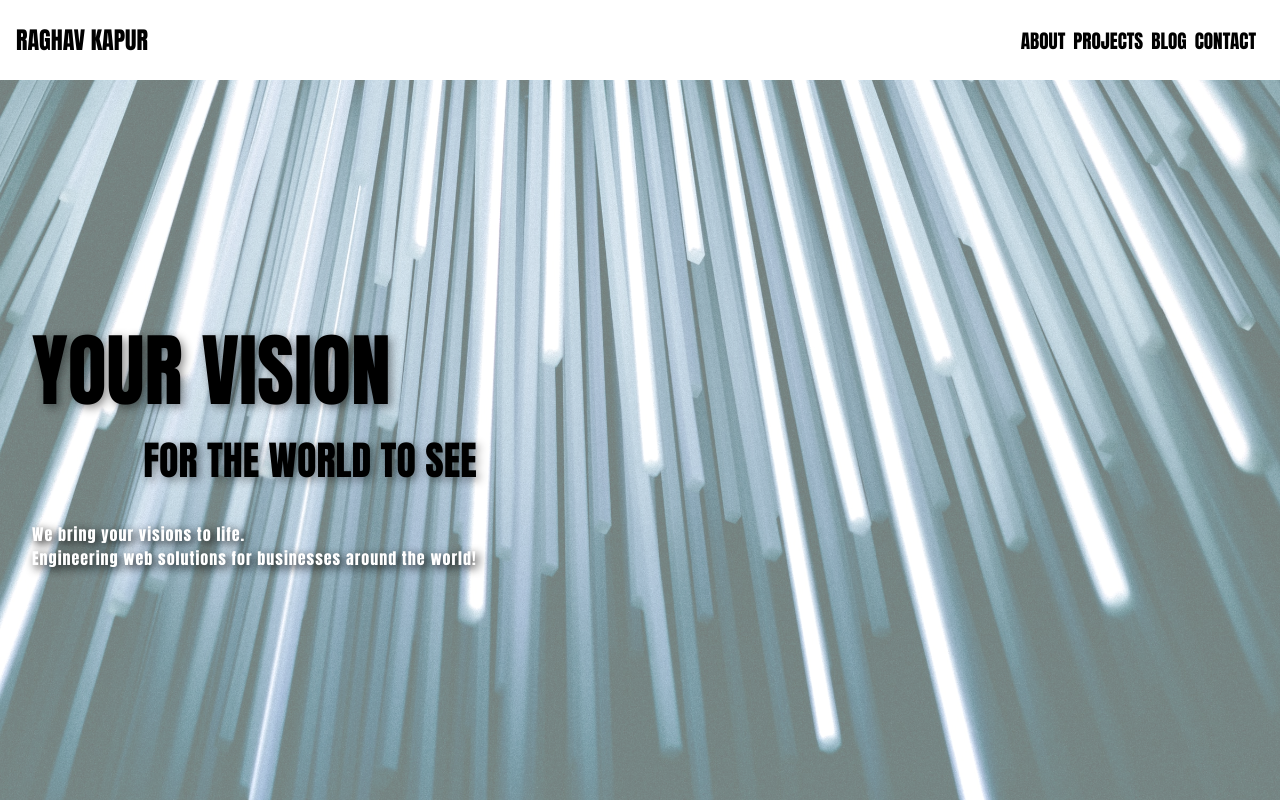
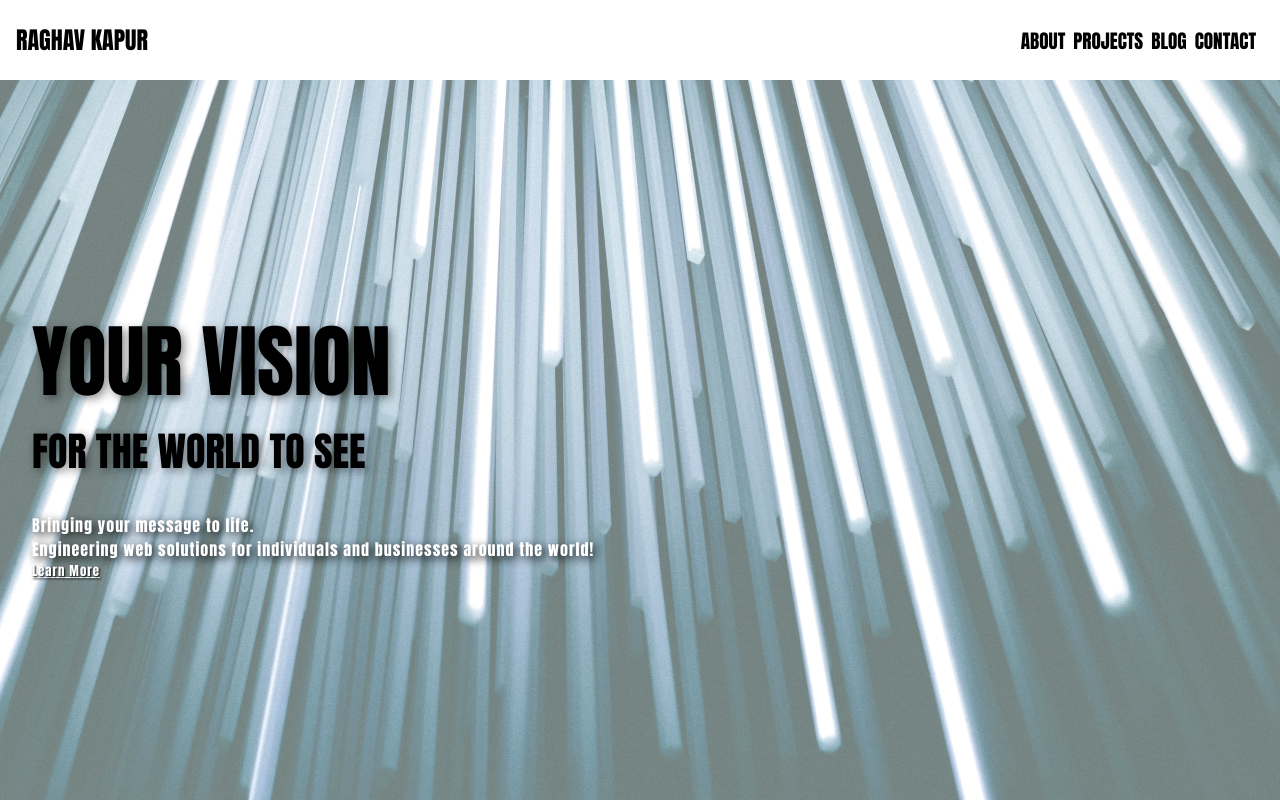
Before and after one commit to codingkapur/codingkapur.github.io, a React (Create React App) app: page / in a window 1280 px wide. Built offline with nearby package versions, Linux system fonts and the light colour scheme.

Commit message:
implement sidebar smooth scroll, improve copy, add learn more button

```diff
--- a/src/components/Hero.css
+++ b/src/components/Hero.css
@@ -18,6 +18,10 @@
 .hero__titles--container {
   z-index: 2;
   padding: 2rem;
+  /* border: 1px solid #123; */
+  display: flex;
+  flex-direction: column;
+  align-items: flex-start;
 }
 .hero__main--title {
   font-size: 5rem;
@@ -37,4 +41,15 @@
   text-align: left;
   text-shadow: 3px 3px 10px rgba(0, 0, 0, 0.953);
   letter-spacing: 1px;
+
 }
+.hero__learn-more {
+  font-size: 0.8rem;
+  letter-spacing: 1px;
+  text-decoration: underline;
+  cursor: pointer;
+  text-shadow: 1px 1px 2px rgba(0, 0, 0, 0.953);
+
+
+  /* border: 1px solid #123; */
+}
--- a/src/components/Hero.js
+++ b/src/components/Hero.js
@@ -7,7 +7,8 @@ const Hero = () => {
       <div className="hero__titles--container">
         <p className="hero__main--title">Your Vision</p>
         <p className="hero__sub--title">For the world to see</p>
-        <p className="hero__info--text">We bring your visions to life. <br />Engineering web solutions for businesses around the world!</p>
+        <p className="hero__info--text">Bringing your message to life. <br />Engineering web solutions for individuals and businesses around the world!</p>
+        <p className="hero__learn-more">Learn More</p>
       </div>
     </main>
   );
--- a/src/components/Sidebar.css
+++ b/src/components/Sidebar.css
@@ -1,13 +1,16 @@
 .sidebar__container {
   position: absolute;
-  height: 100vh;
+  height: 100%;
   width: 100%;
   top: 0;
+  left: 0;
   z-index: 30;
   background-color: #000;
   display: flex;
   flex-direction: column;
   border: 1px solid #fff;
+  transform: translate(-100%);
+  transition: 0.3s ease-in;
 }
 .sidebar__top--container {
   height: 10vh;
@@ -45,7 +48,6 @@
     background-color: rgb(255, 255, 255);
     color: #000;
 }
-.hidden {
-    display: none;
-    width: 0%;
+.show-sidebar {
+  transform: translate(0);
 }
--- a/src/components/Sidebar.js
+++ b/src/components/Sidebar.js
@@ -7,7 +7,7 @@ const Sidebar = () => {
   const { isSidebarOpen, closeSidebar } = useGlobalContext();
 
   return (
-    <div className={isSidebarOpen? "sidebar__container" : "sidebar__container hidden"}>
+    <div className={isSidebarOpen? "sidebar__container show-sidebar" : "sidebar__container"}>
       <div className="sidebar__top--container">
         <p className="sidebar__logo">Raghav Kapur</p>
         <FaTimes className="close-sidebar__btn" onClick={closeSidebar}/>
```
